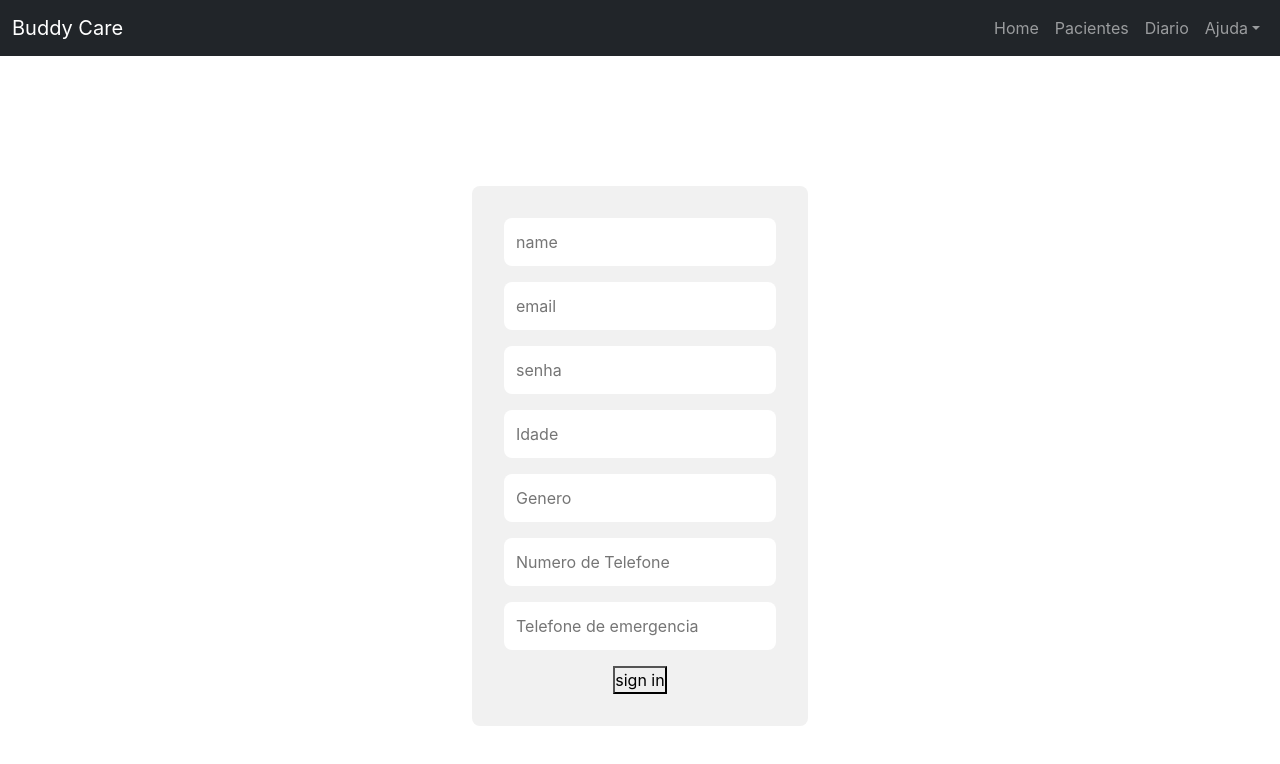
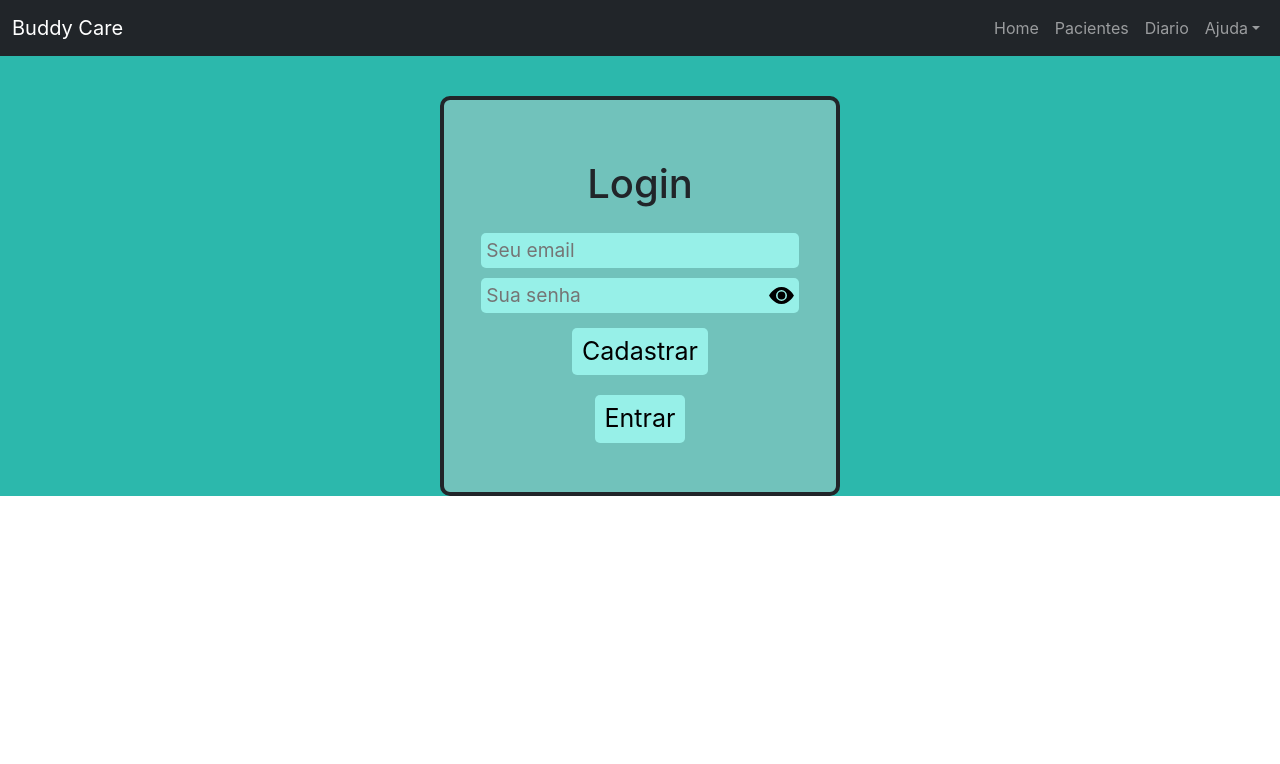
Before and after one commit to btc-equipe-6/buddy-care-frontend, a React (Create React App) app: page / in a window 1280 px wide. Shown: the top 764 px of the page. Built offline with nearby package versions, Linux system fonts and the light colour scheme.

Commit message:
feat: add page login

```diff
--- a/package.json
+++ b/package.json
@@ -24,6 +24,7 @@
     "react-scripts": "5.0.1",
     "reactstrap": "^9.1.6",
     "styled-components": "^5.3.8",
+    "sweetalert": "^2.1.2",
     "typescript": "^4.9.5",
     "web-vitals": "^2.1.4"
   },
--- /dev/null
+++ b/src/components/loading/loading.tsx
@@ -0,0 +1,9 @@
+import React from "react";
+
+export function Loading() {
+  return (
+    <div>
+      <h2>Loading...</h2>
+    </div>
+  );
+}
--- /dev/null
+++ b/src/components/login-form/login-form.tsx
@@ -0,0 +1,78 @@
+import { FormEvent, useState } from 'react'
+import { BsEyeFill, BsEyeSlashFill } from 'react-icons/bs'
+import { StyledForm, StyledLoginForm } from './styles'
+import { apiLogin } from '../../services/LoginService'
+import { useNavigate } from 'react-router-dom'
+import { Loading } from '../loading/loading'
+
+export function LoginForm() {
+ const [showPassword, setShowPassword] = useState<boolean>(false)
+ const [loading, setLoading] = useState<boolean>(false)
+ const [error, setError] = useState<boolean>(false)
+
+ const navigate = useNavigate()
+
+ function handleShowPassword() {
+  setShowPassword(!showPassword)
+ }
+
+ async function handleSubmit(e: FormEvent<HTMLFormElement>) {
+  e.preventDefault()
+  setLoading(true)
+
+  const loginPayload = {
+   email: e.currentTarget.email.value,
+   password: e.currentTarget.password.value
+  }
+  console.log(loginPayload)
+  const userData = await apiLogin.login(loginPayload)
+
+  if (userData) {
+   const role = userData.user.role
+   setLoading(false)
+   if (role == 'psychologist') {
+    navigate('/psychologist')
+   } else {
+    navigate('/patient/1')
+   }
+  } else {
+   setLoading(false)
+   navigate('/')
+   setError(true)
+   return
+  }
+ }
+
+ return (
+  <>
+   {loading ? (
+    <Loading />
+   ) : (
+    <StyledLoginForm>
+     <h2>Login</h2>
+     <StyledForm onSubmit={handleSubmit} error={error}>
+      <input placeholder='Seu email' name='email' type='email' required />
+      <div>
+       <input
+        placeholder='Sua senha'
+        type={showPassword ? 'text' : 'password'}
+        name='password'
+        required
+       />
+       <button type='button' onClick={handleShowPassword}>
+        {showPassword ? <BsEyeSlashFill size={25} /> : <BsEyeFill size={25} />}
+       </button>
+      </div>
+      <button
+       onClick={() => {
+        navigate('/creat')
+       }}>
+       Cadastrar
+      </button>
+      <button type='submit'>Entrar</button>
+     </StyledForm>
+    </StyledLoginForm>
+   )}
+  </>
+ )
+}
--- /dev/null
+++ b/src/components/login-form/styles.ts
@@ -0,0 +1,83 @@
+import styled from 'styled-components'
+
+export const StyledLoginForm = styled.div`
+ display: flex;
+ flex-direction: column;
+ align-items: center;
+ justify-content: center;
+ width: 80%;
+ margin-top: 40px;
+ margin-bottom: auto;
+ max-width: 400px;
+ border: solid 4px;
+ border-radius: 10px;
+ height: 400px;
+ background-color: #71c2bb;
+ h2 {
+  margin: 20px;
+  font-size: 40px;
+ }
+`
+
+export type StyledFormProps = {
+ error: boolean
+}
+
+export const StyledForm = styled.form<StyledFormProps>`
+ display: flex;
+ flex-direction: column;
+ align-items: center;
+ justify-content: center;
+ width: 90%;
+ input {
+  display: flex;
+  width: 90%;
+  padding: 3px 5px;
+  margin: 5px;
+  border-radius: 5px;
+  border: ${props => (props.error ? 'solid 2px red' : 'none')};
+  height: 35px;
+  background-color: #97f0e8;
+  font-size: 1.2rem;
+ }
+ div {
+  display: flex;
+  flex-direction: row;
+  width: 90%;
+  margin: 5px;
+  border-radius: 5px;
+  border: none;
+  align-items: center;
+  input {
+   display: flex;
+   width: 100%;
+   border-radius: 5px 0 0 5px;
+   border-right: none;
+   padding: 3px 5px;
+   margin: 0;
+   height: 35px;
+  }
+  button {
+   display: flex;
+   align-items: center;
+   border: ${props => (props.error ? 'solid 2px red' : 'none')};
+   border-left: none;
+   padding: 0 5px;
+   margin: 0;
+   cursor: pointer;
+   border-radius: 0 5px 5px 0;
+   height: 35px;
+  }
+ }
+ button {
+  display: flex;
+  align-items: center;
+  border-radius: 5px;
+  padding: 5px 10px;
+  margin: 10px;
+  border: none;
+  background-color: #97f0e8;
+  cursor: pointer;
+  font-size: 25px;
+ }
+`
--- a/src/pages/Login/login.tsx
+++ b/src/pages/Login/login.tsx
@@ -1,9 +1,21 @@
 import React, { Component } from 'react'
+import { LoginForm } from '../../components/login-form/login-form'
 
-export default class login extends Component {
-  render() {
-    return (
-      <h1>oi</h1>
-    )
-  }
+// export default class login extends Component {
+//   render() {
+//     return (
+//       <h1>oi</h1>
+//     )
+//   }
+// }
+
+import { StyledLoginPage } from './styles'
+
+function Login() {
+ return (
+  <StyledLoginPage>
+   <LoginForm />
+  </StyledLoginPage>
+ )
 }
+export default Login
--- /dev/null
+++ b/src/pages/Login/styles.ts
@@ -0,0 +1,11 @@
+import styled from 'styled-components'
+
+export const StyledLoginPage = styled.div`
+ display: flex;
+ flex-direction: column;
+ align-items: center;
+ justify-content: center;
+ width: 100%;
+ height: 100%;
+ background-color: #2cb8ac;
+`
--- a/src/router.tsx
+++ b/src/router.tsx
@@ -1,26 +1,25 @@
-import { Routes, Route } from 'react-router-dom';
-import { RoutePath } from 'types/routes';
-import Home from "pages/Home/index";
-import Patients from 'pages/Patients';
-import PatientDashboard from 'pages/PatientDashboard';
-import Journal from 'pages/Journal';
-import Report from 'pages/Reports/reports';
-import App from './pages/Creat';
-
+import { Routes, Route } from 'react-router-dom'
+import { RoutePath } from 'types/routes'
+import Home from 'pages/Home/index'
+import Patients from 'pages/Patients'
+import PatientDashboard from 'pages/PatientDashboard'
+import Journal from 'pages/Journal'
+import Report from 'pages/Reports/reports'
+import Creat from './pages/Creat'
+import Login from './pages/Login/login'
 
 const Router = () => {
  return (
   <Routes>
-            <Route path={RoutePath.LOGIN} element={<App />} />
+   <Route path={RoutePath.LOGIN} element={<Login />} />
    <Route path={RoutePath.HOME} element={<Home />} />
+   <Route path={RoutePath.CREAT} element={<Creat />} />
    <Route path={RoutePath.PATIENTS} element={<Patients />} />
    <Route path={RoutePath.PATIENTS_DASHBOARD} element={<PatientDashboard />} />
-            <Route path={RoutePath.diary} element={<Journal/>} />
-            <Route path={RoutePath.Report} element={<Report/>} />
-
-
+   <Route path={RoutePath.diary} element={<Journal />} />
+   <Route path={RoutePath.Report} element={<Report />} />
   </Routes>
-    );
+ )
 }
 
-export default Router;
+export default Router
--- /dev/null
+++ b/src/services/LoginService.ts
@@ -0,0 +1,25 @@
+import Api from 'helpers/Api/axios-config'
+import { LoginRequest } from '../types/api-types/login'
+import swal from 'sweetalert'
+
+function handleError(text: string, description: string) {
+ swal({
+  title: text,
+  text: description,
+  icon: 'warning',
+  timer: 5000
+ })
+}
+
+export const apiLogin = {
+ // login de usuario
+ login: async ({ email, password }: LoginRequest) => {
+  try {
+   const response = await Api.post('/auth', { email, password })
+   localStorage.setItem('token', response.data.token)
+   return response.data
+  } catch (err: any) {
+   handleError('Erro ao efetuar login', '')
+  }
+ }
+}
--- /dev/null
+++ b/src/types/api-types/login.ts
@@ -0,0 +1,4 @@
+export type LoginRequest = {
+ email: string
+ password: string
+}
--- a/src/types/routes.ts
+++ b/src/types/routes.ts
@@ -1,8 +1,9 @@
 export enum RoutePath {
-  HOME = '/psychologist',
-  PATIENTS = '/patient',
-  PATIENTS_DASHBOARD = '/patient/1',
-  diary= '/diary',
-  LOGIN = '/',
-  Report= '/report'
+ HOME = '/psychologist',
+ PATIENTS = '/patient',
+ PATIENTS_DASHBOARD = '/patient/1',
+ diary = '/diary',
+ LOGIN = '/',
+ Report = '/report',
+ CREAT = '/creat'
 }
```
Also changed, not shown: 2 other files (tests, documents, lock files or other folders). Lines whose indentation alone changed are shown as unchanged.
